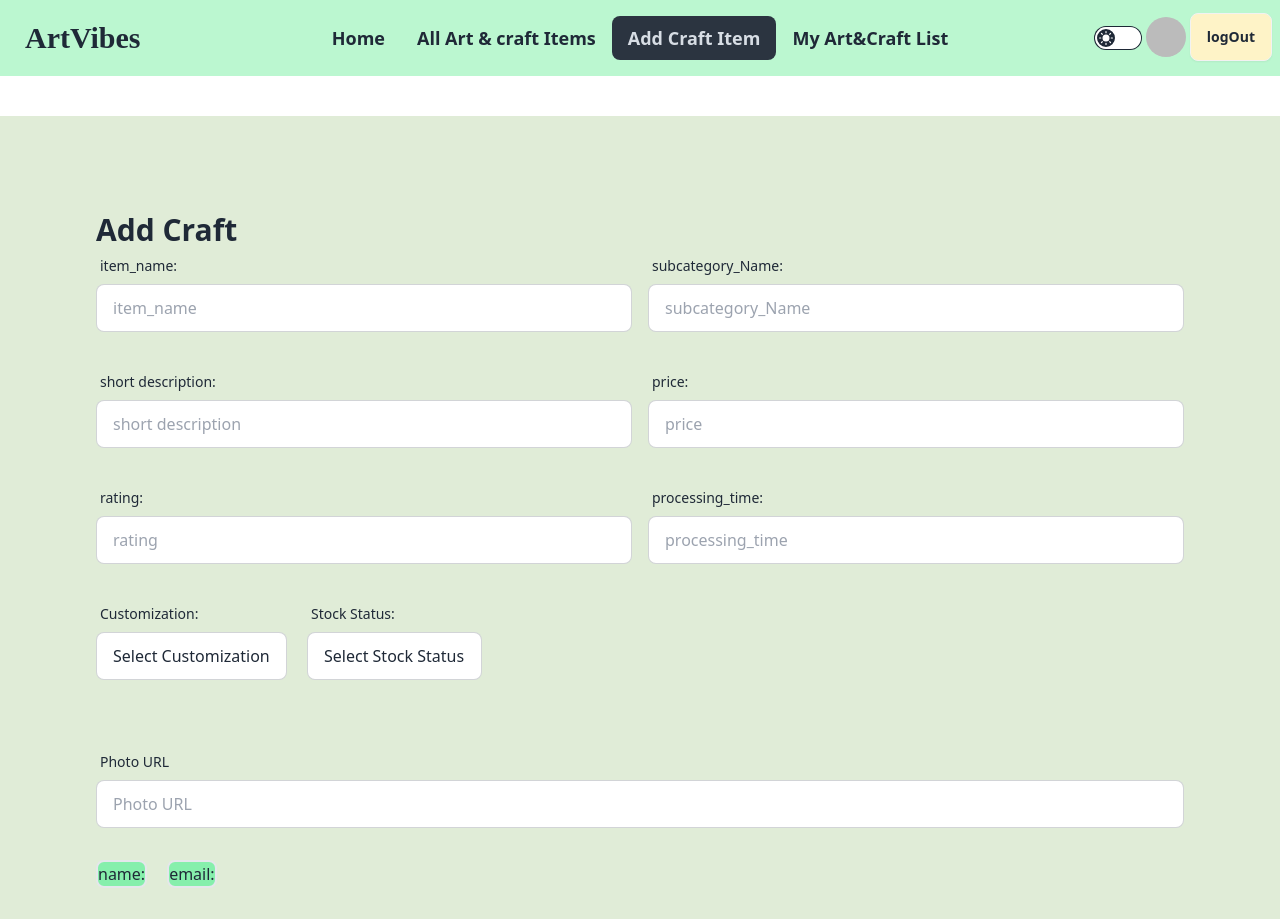
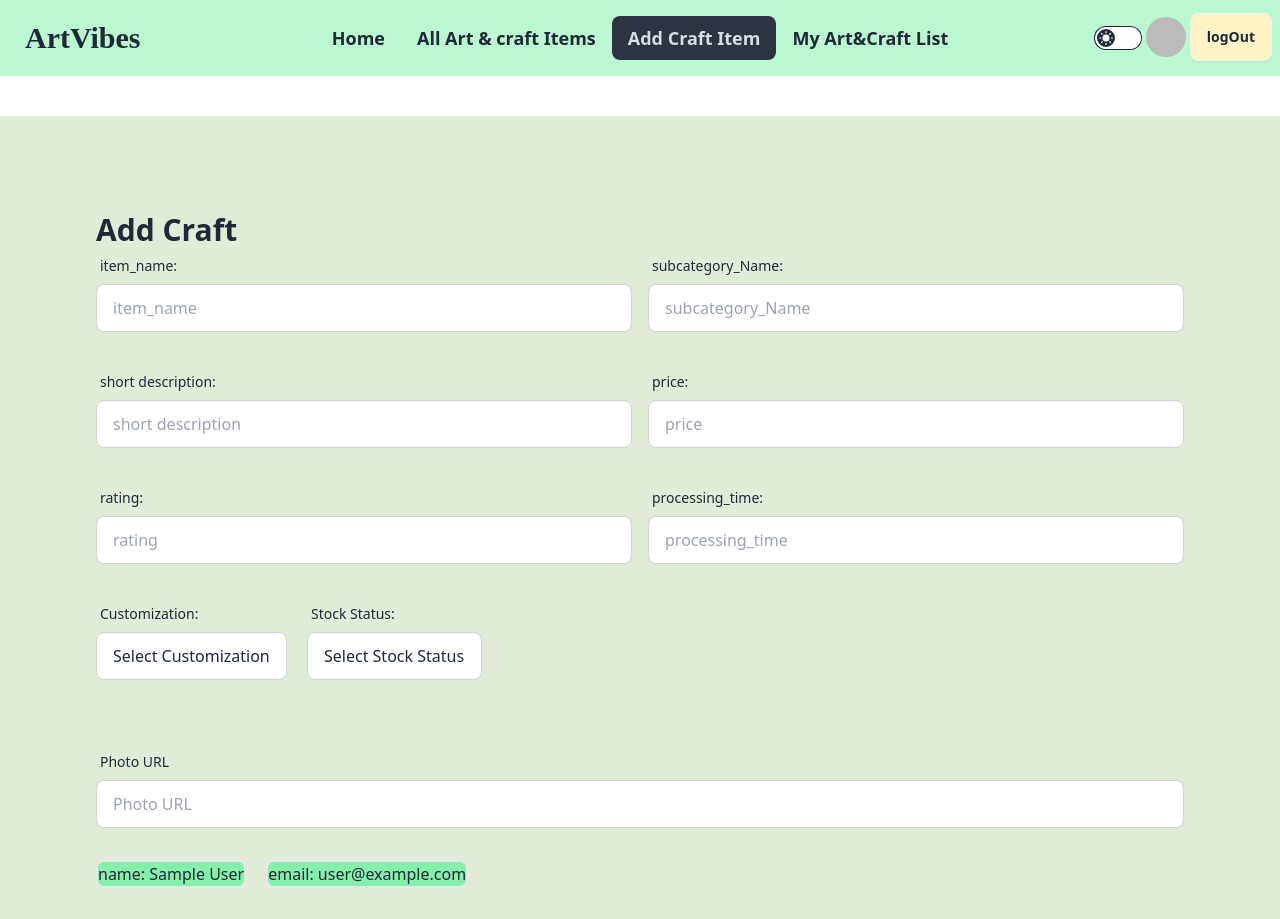
Before and after one commit to dishamallik/art-craft, a React (Vite) app: page /Add in a window 1280 px wide. Shown: the top 919 px of the page. Built offline with nearby package versions, Linux system fonts and the light colour scheme; no server answers; sample sign-in values are in the browser's storage; a web font is replaced by a local one.

Commit message:
created simple website

```diff
--- a/src/components/AddCraftItem.jsx
+++ b/src/components/AddCraftItem.jsx
@@ -1,12 +1,32 @@
+import useAuth from "../hook/useAuth";
 
 
 const AddCraftItem = () => {
+    const handleAddCoffee = e => {
+        e.preventDefault();
+        const form = e.target;
+        const item_name = form.item_name.value;
+        const subcategory_Name = form.subcategory_Name.value;
+        const short_description = form.short_description.value;
+        const price = form.price.value;
+        const rating = form.rating.value;
+        const processing_time = form.processing_time.value;
+        const photo = form.photo.value;
+        const customization = form.customization.value;
+        const stock_status = form.stock_status.value;
+
+       const newCraft = {item_name, subcategory_Name, short_description, price, rating, processing_time, photo, customization, stock_status }
+        console.log(newCraft);
+
+
+    }
+    const  { user} = useAuth()
     return (
         <div className="container mx-auto ">
             <div className="mt-10 mb-10">
              <div className="bg-[#e0ecd7] p-24">
             <h2 className="text-3xl font-extrabold">Add Craft</h2>
-            <form >
+            <form onSubmit={handleAddCoffee}>
 
                 <div className="md:flex mb-8">
                     <div className="form-control md:w-1/2">
@@ -108,8 +128,8 @@ const AddCraftItem = () => {
                     </div>
                 </div>
                 <div className="md:flex gap-5  mb-8">
-                    <div className="border-solid border-2  bg-green-300 rounded-lg">name:  </div>
-                    <div className="border-solid border-2  bg-green-300 rounded-lg">email: </div>
+                    <div className="border-solid border-2  bg-green-300 rounded-lg">name: {user?.displayName || "not Found"} </div>
+                    <div className="border-solid border-2  bg-green-300 rounded-lg">email: {user?.email || "not found"}</div>
 
                 </div>
 
```
